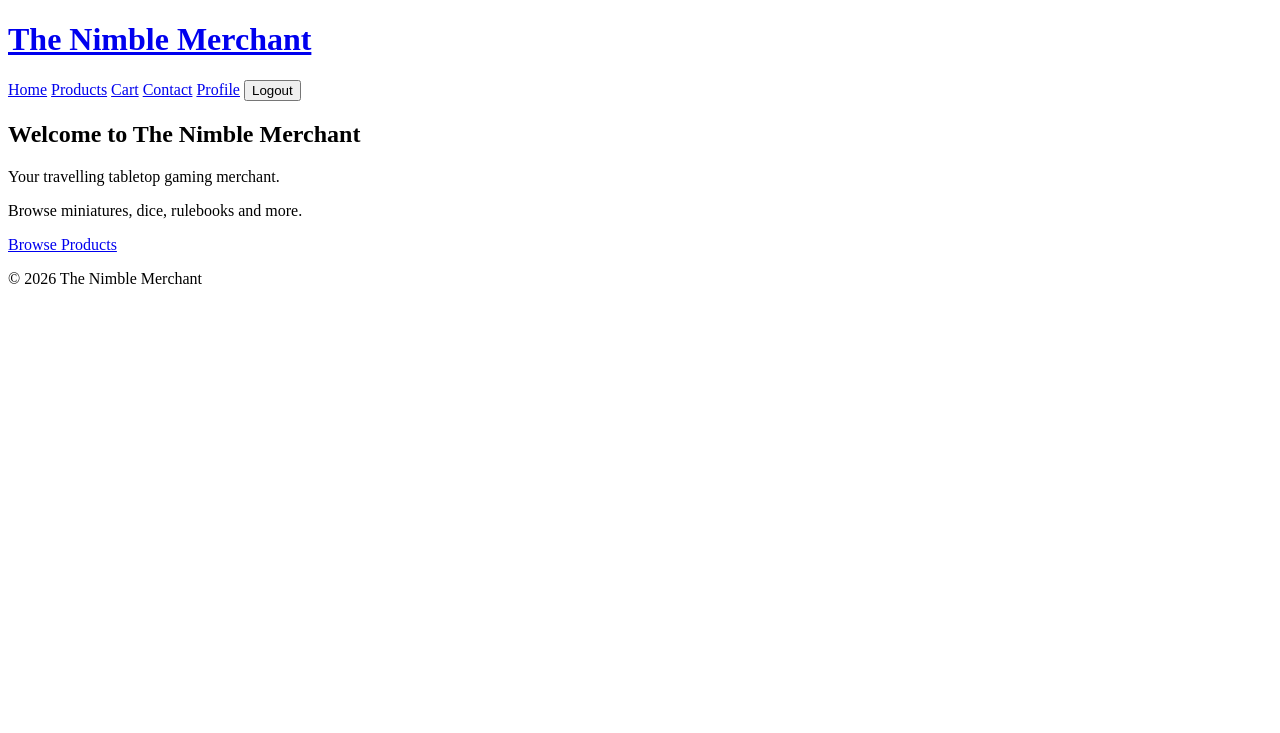
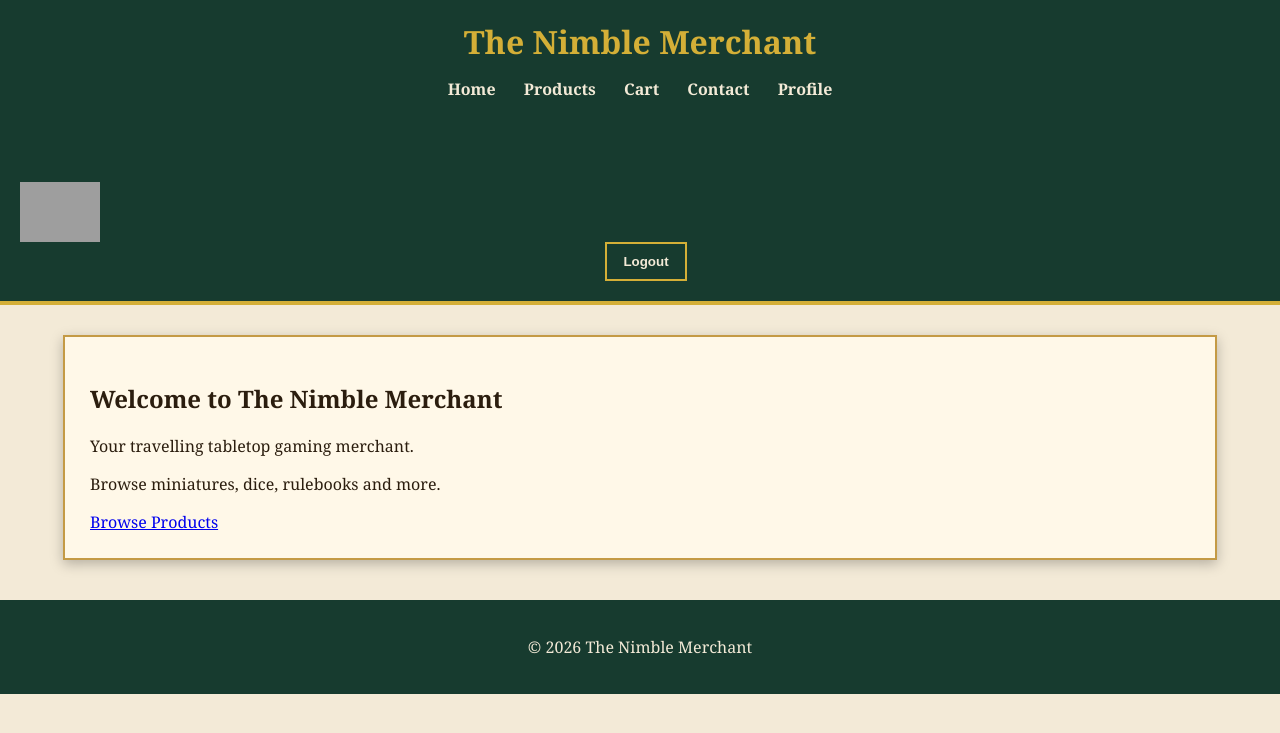
Before and after one commit to Luke-Smith92/TheNimbleMerchant, a Django app: page / in a window 1280 px wide. Shown: the top 733 px of the page. Run offline with Django 5.2, Linux system fonts and the light colour scheme; the visitor is signed in with stand-in values (Sample User, id 1); grey boxes are pictures that could not be loaded.

Commit message:
Implement user accounts, order history, email notifications and site styling

```diff
--- a/checkout/templates/checkout/checkout.html
+++ b/checkout/templates/checkout/checkout.html
@@ -84,8 +84,6 @@
         } else {
             if (result.paymentIntent.status === 'succeeded') {
                 form.submit();
-               console.log(result.error);
-               errorDiv.textContent = result.error.message
             }
         }
     });
--- a/nimble_merchant/settings.py
+++ b/nimble_merchant/settings.py
@@ -121,6 +121,10 @@ USE_TZ = True
 # https://docs.djangoproject.com/en/6.0/howto/static-files/
 
 STATIC_URL = 'static/'
+
+STATICFILES_DIRS = [
+    BASE_DIR / 'static',
+]
 STRIPE_PUBLIC_KEY = ""
 STRIPE_SECRET_KEY = ""
 STRIPE_CURRENCY = "gbp"
--- /dev/null
+++ b/static/css/base.css
@@ -0,0 +1,96 @@
+body {
+    margin: 0;
+    font-family: Georgia, 'Times New Roman', serif;
+    background: #f3ead7;
+    color: #2b1d0e;
+}
+
+header {
+    background: #173b2f;
+    color: #d4af37;
+    padding: 20px;
+    text-align: center;
+    border-bottom: 4px solid #d4af37;
+}
+
+header h1 {
+    margin: 0 0 15px 0;
+}
+
+header h1 a {
+    color: #d4af37;
+    text-decoration: none;
+}
+
+nav a {
+    color: #f3ead7;
+    text-decoration: none;
+    margin: 0 12px;
+    font-weight: bold;
+}
+
+nav a:hover {
+    color: #d4af37;
+}
+
+main {
+    max-width: 1100px;
+    margin: 30px auto;
+    padding: 25px;
+    background: #fff8e8;
+    border: 2px solid #c49a45;
+    box-shadow: 0 4px 12px rgba(0, 0, 0, 0.25);
+}
+
+button,
+a.button {
+    background: #173b2f;
+    color: #f3ead7;
+    border: 2px solid #d4af37;
+    padding: 10px 16px;
+    cursor: pointer;
+    text-decoration: none;
+    font-weight: bold;
+}
+
+button:hover,
+a.button:hover {
+    background: #245947;
+    color: #d4af37;
+}
+
+input,
+textarea {
+    display: block;
+    width: 100%;
+    max-width: 500px;
+    padding: 10px;
+    margin: 8px 0 16px 0;
+    border: 1px solid #8b6f3e;
+}
+
+footer {
+    text-align: center;
+    padding: 20px;
+    background: #173b2f;
+    color: #f3ead7;
+    margin-top: 40px;
+}
+
+.logo img {
+    height: 80px;
+    border: 2px solid #d4af37;
+}
+
+.logo-link {
+    border: none;
+    background: none;
+    padding: 0;
+}
+
+.logo {
+    height: 60px;
+    width: auto;
+    border: none;
+    display: block;
+}
--- a/templates/base.html
+++ b/templates/base.html
@@ -1,8 +1,10 @@
 <!DOCTYPE html>
 <html lang="en">
 <head>
+    {% load static %}
     <meta charset="UTF-8">
     <meta name="viewport" content="width=device-width, initial-scale=1.0">
+    <link rel="stylesheet" href="{% static 'css/base.css' %}">
     <title>The Nimble Merchant</title>
 </head>
 <body>
@@ -21,6 +23,9 @@
             <a href="{% url 'contact'%}">Contact</a>
             {% if user.is_authenticated %}
             <a href="{% url 'profile' %}">Profile</a>
+            <a href="{% url 'home' %}" class="logo">
+            <a href="{% url 'home' %}" class="logo-link">
+            <img src="{% static 'images/tnm-logo.png' %}" alt="The Nimble Merchant" class="logo"></a>
 
                 <form method="post" action="{% url 'logout' %}" style="display:inline;">
                     {% csrf_token %}
```
Also changed, not shown: README.md, static/images/tnm-logo.png.png (renamed from documentation/branding/tnm-logo.png.png).
